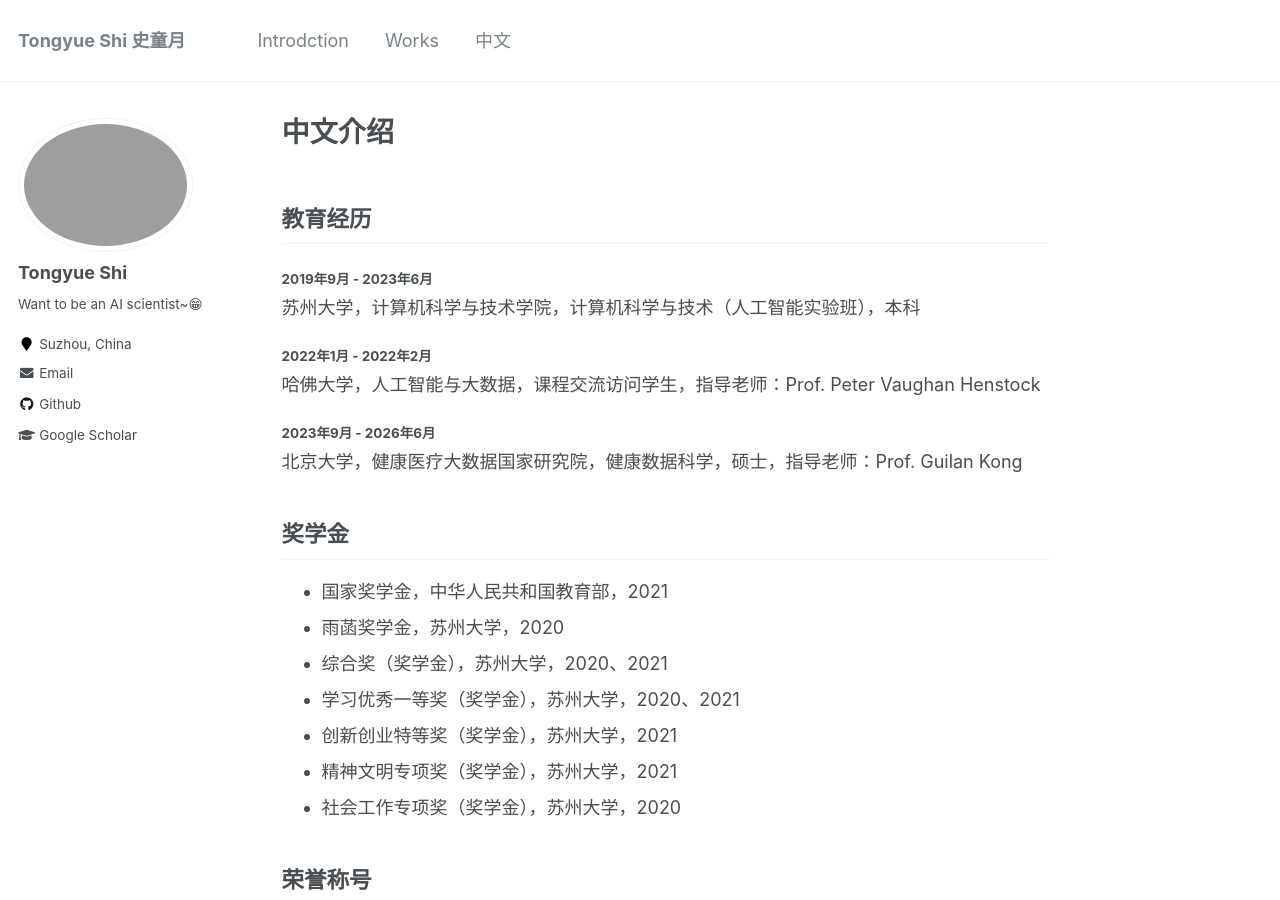
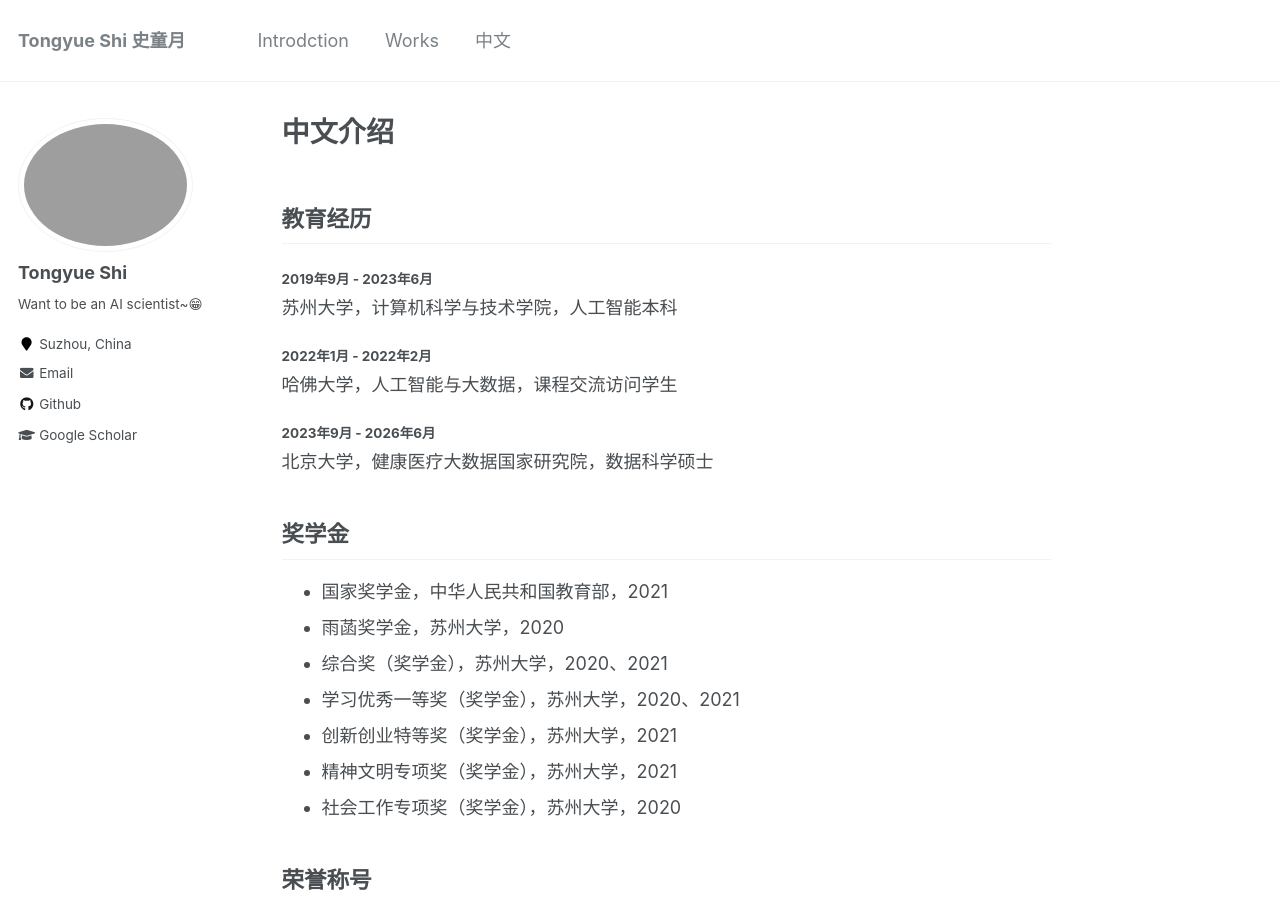
Before and after one commit to perfectboy666/perfectboy666.github.io, a Jekyll site: the page built from _pages/markdown.md, in a window 1280 px wide and 900 px high. Built offline with Jekyll 4.4.1, drawn with Linux system fonts in a browser that asks for light colours.

Commit message:
Update markdown.md

```diff
--- a/_pages/markdown.md
+++ b/_pages/markdown.md
@@ -12,11 +12,11 @@
 
 ## 教育经历
 #### 2019年9月 - 2023年6月
-苏州大学，计算机科学与技术学院，计算机科学与技术（人工智能实验班），本科
+苏州大学，计算机科学与技术学院，人工智能本科
 #### 2022年1月 - 2022年2月
-哈佛大学，人工智能与大数据，课程交流访问学生，指导老师：Prof. Peter Vaughan Henstock
+哈佛大学，人工智能与大数据，课程交流访问学生
 #### 2023年9月 - 2026年6月
-北京大学，健康医疗大数据国家研究院，健康数据科学，硕士，指导老师：Prof. Guilan Kong
+北京大学，健康医疗大数据国家研究院，数据科学硕士
 
 
 ## 奖学金
```
